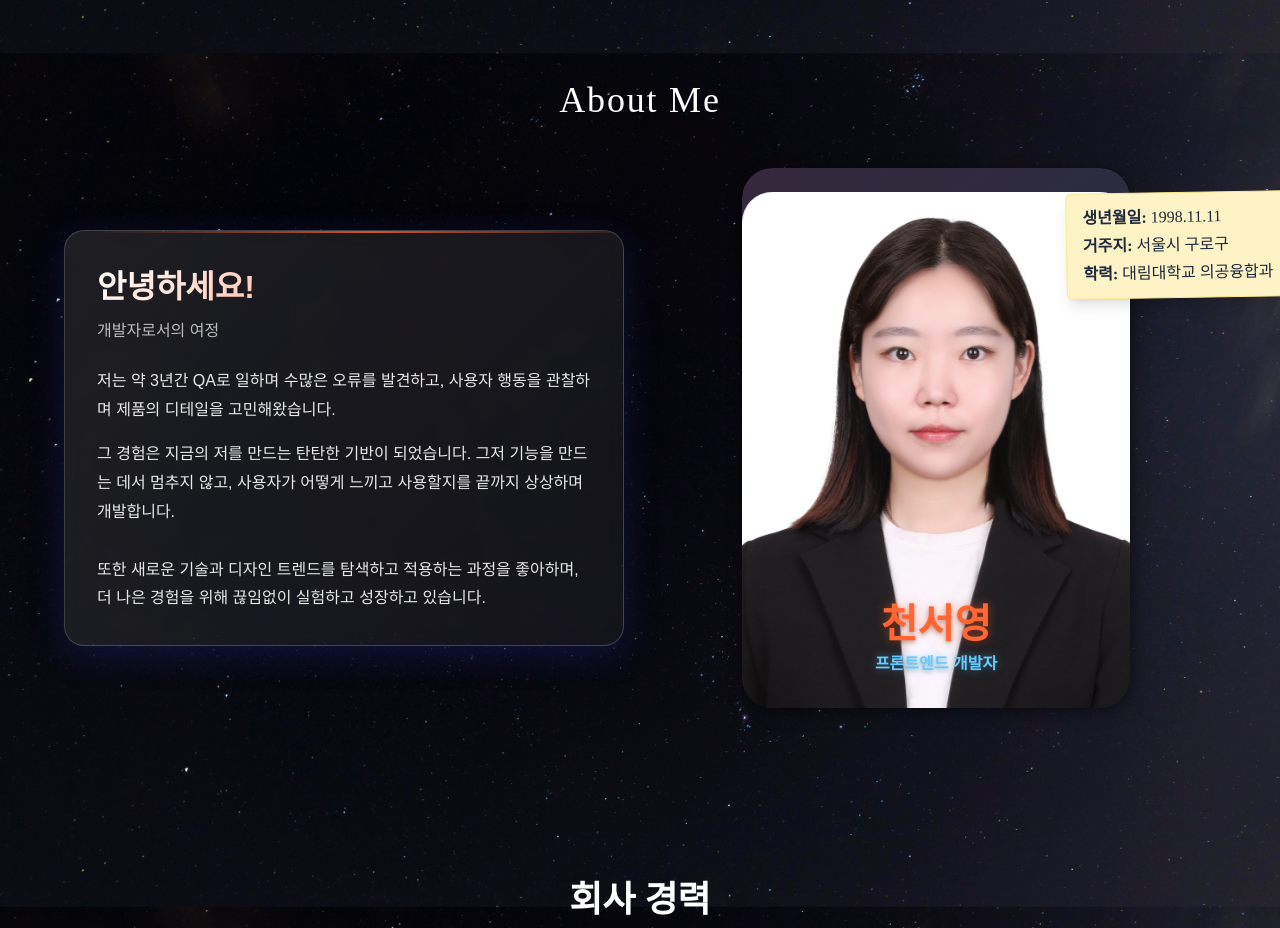
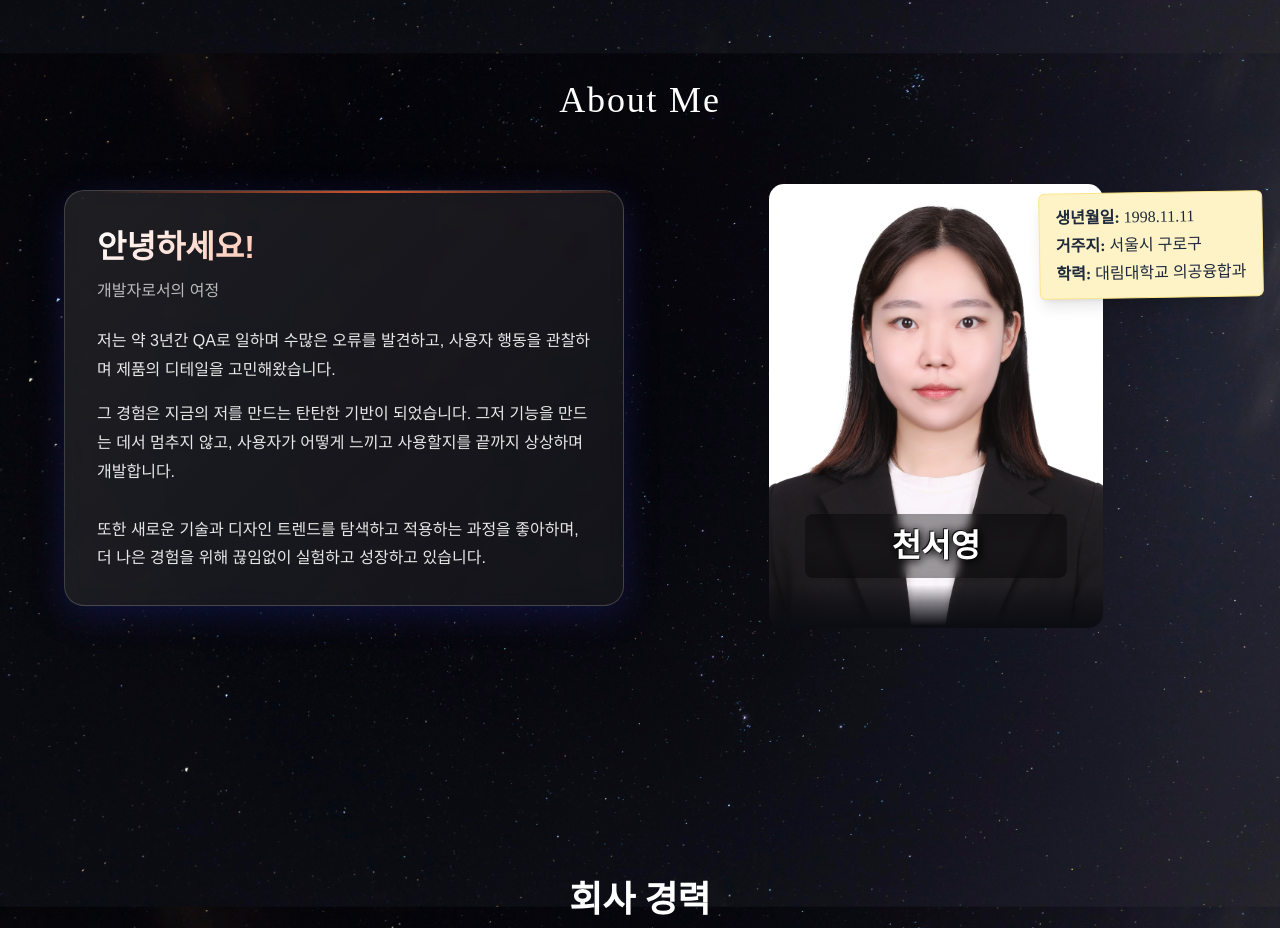
Before and after one commit to Seoyoung-Cheon/portfolio, a React (Vite) app: page / in a window 1280 px wide. Shown: the part 800-1728 px from the top of the page. Built offline with nearby package versions, Linux system fonts and the light colour scheme; the HTML template or start-up script is replaced by a standard one; a web font is replaced by a local one.

Commit message:
이미지카드 효과 변경경

```diff
--- /dev/null
+++ b/src/components/ImageCard.css
@@ -0,0 +1,132 @@
+:root {
+  --card-height: 500px;
+  --card-width: calc(var(--card-height) / 1.5);
+}
+
+.image-card {
+  width: var(--card-width);
+  height: var(--card-height);
+  position: relative;
+  display: flex;
+  justify-content: center;
+  align-items: flex-end;
+  padding: 0 36px;
+  perspective: 2500px;
+  margin: -40px auto 0 auto;
+}
+
+.image-card-cover {
+  width: 100%;
+  height: 100%;
+  object-fit: cover;
+  border-radius: 15px;
+  transition: filter 0.5s;
+}
+
+.image-card:hover .image-card-cover {
+  filter: brightness(0.4);
+}
+
+.image-card-wrapper {
+  transition: all 0.5s;
+  position: absolute;
+  width: 100%;
+  z-index: -1;
+}
+
+.image-card:hover .image-card-wrapper {
+  transform: perspective(900px) translateY(-5%) rotateX(25deg) translateZ(0);
+  box-shadow: 2px 35px 32px -8px rgba(0, 0, 0, 0.75);
+  -webkit-box-shadow: 2px 35px 32px -8px rgba(0, 0, 0, 0.75);
+  -moz-box-shadow: 2px 35px 32px -8px rgba(0, 0, 0, 0.75);
+  filter: brightness(0.4);
+}
+
+.image-card-wrapper::before,
+.image-card-wrapper::after {
+  content: "";
+  opacity: 0;
+  width: 100%;
+  height: 80px;
+  transition: all 0.5s;
+  position: absolute;
+  left: 0;
+  border-radius: 15px;
+}
+
+.image-card-wrapper::before {
+  top: 0;
+  height: 100%;
+  background-image: linear-gradient(to top,
+      transparent 46%,
+      rgba(12, 13, 19, 0.5) 68%,
+      rgba(12, 13, 19) 97%);
+}
+
+.image-card-wrapper::after {
+  bottom: 0;
+  opacity: 1;
+  background-image: linear-gradient(to bottom,
+      transparent 46%,
+      rgba(12, 13, 19, 0.5) 68%,
+      rgba(12, 13, 19) 97%);
+}
+
+.image-card:hover .image-card-wrapper::before,
+.image-card-wrapper::after {
+  opacity: 1;
+}
+
+.image-card:hover .image-card-wrapper::after {
+  height: 120px;
+}
+
+.image-card-title {
+  width: 100%;
+  transition: transform 0.5s;
+  font-family: 'ThinRounded', sans-serif;
+  font-size: 2rem;
+  font-weight: bold;
+  color: white;
+  text-align: center;
+  text-shadow:
+    0 0 10px rgba(0, 0, 0, 0.8),
+    0 0 20px rgba(0, 0, 0, 0.6),
+    2px 2px 8px rgba(0, 0, 0, 0.9),
+    -1px -1px 0 rgba(0, 0, 0, 0.8),
+    1px 1px 0 rgba(0, 0, 0, 0.8);
+  z-index: 1;
+  transform: translateY(-50px);
+  position: relative;
+  padding: 8px 16px;
+  background: linear-gradient(to bottom,
+      rgba(0, 0, 0, 0.4) 0%,
+      rgba(0, 0, 0, 0.3) 50%,
+      rgba(0, 0, 0, 0.4) 100%);
+  backdrop-filter: blur(4px);
+  border-radius: 8px;
+  display: inline-block;
+}
+
+.image-card:hover .image-card-title {
+  transform: translate3d(0%, -50px, 100px);
+}
+
+.image-card-character {
+  width: 100%;
+  opacity: 0;
+  transition: all 0.5s;
+  position: absolute;
+  z-index: -1;
+  bottom: 0;
+  left: 0;
+  right: 0;
+  object-fit: contain;
+  object-position: center bottom;
+  max-height: 100%;
+}
+
+.image-card:hover .image-card-character {
+  opacity: 1;
+  transform: translate3d(0%, -30%, 100px);
+}
--- /dev/null
+++ b/src/components/ImageCard.tsx
@@ -0,0 +1,36 @@
+import React from 'react';
+import './ImageCard.css';
+
+interface ImageCardProps {
+  imageUrl: string;
+  characterImageUrl?: string;
+  name?: string;
+  title?: string;
+}
+
+export default function ImageCard({ imageUrl, characterImageUrl, name, title }: ImageCardProps) {
+  return (
+    <div className="image-card">
+      <div className="image-card-wrapper">
+        <img src={imageUrl} className="image-card-cover" alt={name || 'Profile'} />
+      </div>
+      {name && (
+        <div className="image-card-title">
+          {name}
+        </div>
+      )}
+      {characterImageUrl && (
+        <img
+          src={characterImageUrl}
+          className="image-card-character"
+          alt={name || 'Character'}
+        />
+      )}
+      {title && !characterImageUrl && (
+        <div className="image-card-character">
+          {title}
+        </div>
+      )}
+    </div>
+  );
+}
--- a/src/components/sections/About.tsx
+++ b/src/components/sections/About.tsx
@@ -1,4 +1,4 @@
-import ProfileCard from "@/components/ProfileCard";
+import ImageCard from "@/components/ImageCard";
 
 export default function About() {
   return (
@@ -30,15 +30,14 @@ export default function About() {
               </div>
             </div>
 
-            {/* ProfileCard 영역 */}
+            {/* ImageCard 영역 */}
             <div className="flex justify-center items-center">
               <div className="relative inline-block">
-                <ProfileCard
+                <ImageCard
+                  imageUrl="/myface.jpg"
+                  characterImageUrl="/myface2.png"
                   name="천서영"
                   title="프론트엔드 개발자"
-                  avatarUrl="/myface.jpg"
-                  enableTilt={true}
-                  enableMobileTilt={false}
                 />
                 {/* 포스트잇 스타일 정보 박스 - 데스크톱 기준 우측 상단에 배치 (모바일 미지원) */}
                 {/* Tailwind 음수 right 유틸을 사용해 더 멀리 우측으로 이동 */}
```
Also changed, not shown: assets/c__Portfolio_public_myface2.png (added), public/myface2.png (added).
